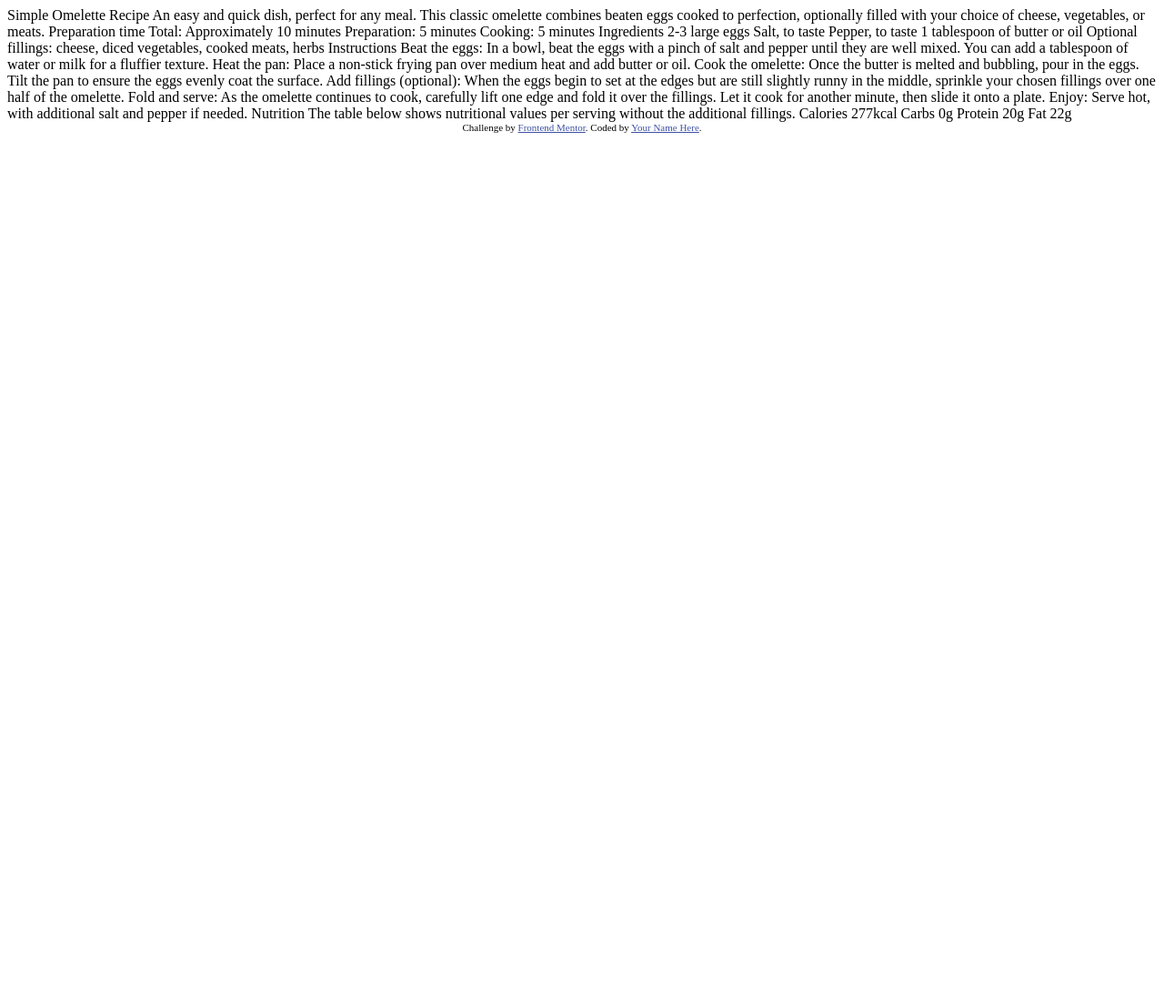
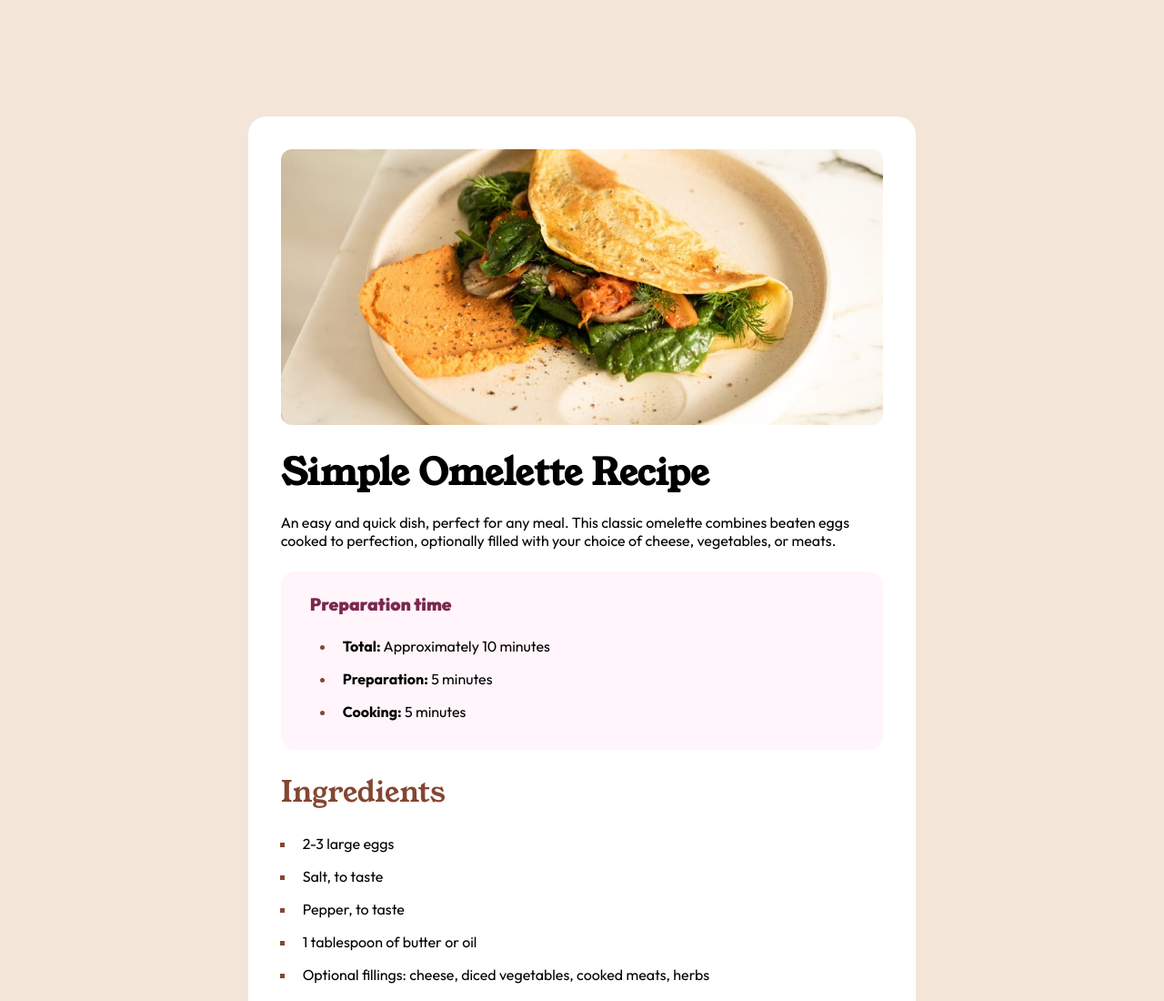
Before and after one commit to BejarL/recipe-page, a plain HTML site: page index.html in a window 1280 px wide. Shown: the top 1100 px of the page at 91% size. Before the commit the page ends 800 px from the top, so only its background shows below. Drawn offline with Linux system fonts and the light colour scheme.

Commit message:
Finished recipe page

```diff
--- a/index.html
+++ b/index.html
@@ -1,77 +1,134 @@
 <!DOCTYPE html>
 <html lang="en">
-<head>
-  <meta charset="UTF-8">
-  <meta name="viewport" content="width=device-width, initial-scale=1.0"> <!-- displays site properly based on user's device -->
+  <head>
+    <meta charset="UTF-8" />
+    <meta name="viewport" content="width=device-width, initial-scale=1.0" />
+    <link rel="preconnect" href="https://fonts.googleapis.com" />
+    <link rel="preconnect" href="https://fonts.gstatic.com" crossorigin />
+    <link
+      href="https://fonts.googleapis.com/css2?family=Outfit:wght@100..900&display=swap"
+      rel="stylesheet"
+    />
+    <link
+      href="https://fonts.googleapis.com/css2?family=Young+Serif&display=swap"
+      rel="stylesheet"
+    />
+    <link
+      rel="icon"
+      type="image/png"
+      sizes="32x32"
+      href="./assets/images/favicon-32x32.png"
+    />
+    <link rel="stylesheet" href="style.css" />
+    <title>Frontend Mentor | Recipe page</title>
+  </head>
+  <body>
+    <main>
+      <div class="image-container">
+        <img
+          src="assets/images/image-omelette.jpeg"
+          alt="An image of omelette"
+        />
+      </div>
+      <div class="container">
+        <section class="section section-header">
+          <h1>Simple Omelette Recipe</h1>
+          <p>
+            An easy and quick dish, perfect for any meal. This classic omelette
+            combines beaten eggs cooked to perfection, optionally filled with
+            your choice of cheese, vegetables, or meats.
+          </p>
+        </section>
+        <section class="section section-preparation">
+          <h2 class="prep-heading">Preparation time</h2>
+          <ul>
+            <li><b>Total:</b> Approximately 10 minutes</li>
+            <li><b>Preparation:</b> 5 minutes</li>
+            <li><b> Cooking:</b> 5 minutes</li>
+          </ul>
+        </section>
 
-  <link rel="icon" type="image/png" sizes="32x32" href="./assets/images/favicon-32x32.png">
+        <section class="section section-ingredients">
+          <h2>Ingredients</h2>
+          <ul>
+            <li>2-3 large eggs</li>
+            <li>Salt, to taste</li>
+            <li>Pepper, to taste</li>
+            <li>1 tablespoon of butter or oil</li>
+            <li>
+              Optional fillings: cheese, diced vegetables, cooked meats, herbs
+            </li>
+          </ul>
+        </section>
+        <section class="section section-instructions">
+          <h2>Instructions</h2>
+          <ol>
+            <li>
+              <b>Beat the eggs:</b>In a bowl, beat the eggs with a pinch of salt
+              and pepper until they are well mixed. You can add a tablespoon of
+              water or milk for a fluffier texture.
+            </li>
+            <li>
+              <b>Heat the pan:</b>Place a non-stick frying pan over medium heat
+              and add butter or oil.
+            </li>
+            <li>
+              <b>Cook the omelette:</b>Once the butter is melted and bubbling,
+              pour in the eggs. Tilt the pan to ensure the eggs evenly coat the
+              surface.
+            </li>
+            <li>
+              <b>Add fillings (optional):</b>When the eggs begin to set at the
+              edges but are still slightly runny in the middle, sprinkle your
+              chosen fillings over one half of the omelette.
+            </li>
+            <li>
+              <b> Fold and serve:</b> As the omelette continues to cook,
+              carefully lift one edge and fold it over the fillings. Let it cook
+              for another minute, then slide it onto a plate.
+            </li>
+            <li>
+              <b>Enjoy:</b>Serve hot, with additional salt and pepper if needed.
+            </li>
+          </ol>
+        </section>
+        <section class="section section-nutrition">
+          <h2>Nutrition</h2>
+          <p>
+            The table below shows nutritional values per serving without the
+            additional fillings.
+          </p>
+          <table>
+            <tbody>
+              <tr>
+                <td>Calories</td>
+                <td>277kcal</td>
+              </tr>
+              <tr>
+                <td>Carbs</td>
+                <td>0g</td>
+              </tr>
+              <tr>
+                <td>Protein</td>
+                <td>20g</td>
+              </tr>
+              <tr>
+                <td>Fat</td>
+                <td>22g</td>
+              </tr>
+            </tbody>
+          </table>
+        </section>
+      </div>
+    </main>
 
-  <title>Frontend Mentor | Recipe page</title>
-
-  <!-- Feel free to remove these styles or customise in your own stylesheet 👍 -->
-  <style>
-    .attribution { font-size: 11px; text-align: center; }
-    .attribution a { color: hsl(228, 45%, 44%); }
-  </style>
-</head>
-<body>
-
-  Simple Omelette Recipe
-
-  An easy and quick dish, perfect for any meal. This classic omelette combines beaten eggs cooked
-  to perfection, optionally filled with your choice of cheese, vegetables, or meats.
-
-  Preparation time
-
-  Total: Approximately 10 minutes
-  Preparation: 5 minutes
-  Cooking: 5 minutes
-
-  Ingredients
-
-  2-3 large eggs
-  Salt, to taste
-  Pepper, to taste
-  1 tablespoon of butter or oil
-  Optional fillings: cheese, diced vegetables, cooked meats, herbs
-
-  Instructions
-
-  Beat the eggs: In a bowl, beat the eggs with a pinch of salt and pepper until they are well mixed.
-  You can add a tablespoon of water or milk for a fluffier texture.
-
-  Heat the pan: Place a non-stick frying pan over medium heat and add butter or oil.
-
-  Cook the omelette: Once the butter is melted and bubbling, pour in the eggs. Tilt the pan to ensure
-  the eggs evenly coat the surface.
-
-  Add fillings (optional): When the eggs begin to set at the edges but are still slightly runny in the
-  middle, sprinkle your chosen fillings over one half of the omelette.
-
-  Fold and serve: As the omelette continues to cook, carefully lift one edge and fold it over the
-  fillings. Let it cook for another minute, then slide it onto a plate.
-
-  Enjoy: Serve hot, with additional salt and pepper if needed.
-
-  Nutrition
-
-  The table below shows nutritional values per serving without the additional fillings.
-
-  Calories
-  277kcal
-
-  Carbs
-  0g
-
-  Protein
-  20g
-
-  Fat
-  22g
-
-  <div class="attribution">
-    Challenge by <a href="https://www.frontendmentor.io?ref=challenge" target="_blank">Frontend Mentor</a>.
-    Coded by <a href="#">Your Name Here</a>.
-  </div>
-</body>
+    <footer class="attribution">
+      <p>
+        Challenge by
+        <a href="https://www.frontendmentor.io?ref=challenge" target="_blank"
+          >Frontend Mentor</a
+        >. Coded by <a href="https://github.com/BejarL">Lisset Bejar</a>.
+      </p>
+    </footer>
+  </body>
 </html>
--- /dev/null
+++ b/style.css
@@ -0,0 +1,159 @@
+* {
+  margin: 0;
+  padding: 0;
+  box-sizing: border-box;
+}
+:root {
+  --nutmeg: hsl(14, 45%, 36%);
+  --dark-rasberry: hsl(332, 51%, 32%);
+  --white: hsl(0, 0%, 100%);
+  --rose-white: hsl(330, 100%, 98%);
+  --eggshell: hsl(30, 54%, 90%);
+  --light-gray: hsl(30, 18%, 87%);
+  --wenge-brown: hsl(30, 10%, 34%);
+  --dark-charcoal: hsl(24, 5%, 18%);
+}
+body {
+  font-family: "Outfit", sans-serif;
+  display: grid;
+  place-content: center;
+  background-color: var(--eggshell);
+  min-height: 100vh;
+}
+h1,
+h2 {
+  font-family: "Young Serif", serif;
+  margin: 1.5rem 0 1rem;
+}
+
+h1 {
+  font-size: 2em;
+  font-weight: 700;
+}
+
+img {
+  display: block;
+  max-width: 100%;
+}
+
+main {
+  background-color: var(--white);
+  border-radius: 1.25rem;
+  max-width: 70ch;
+}
+
+.container {
+  padding-inline: 2rem;
+}
+
+.section {
+  padding-bottom: 1.5rem;
+}
+
+.section h2 {
+  color: var(--nutmeg);
+  font-weight: 500;
+}
+
+section .prep-heading {
+  color: var(--dark-rasberry);
+  margin: 0;
+  margin-bottom: 1rem;
+  font-size: 1.2em;
+  font-weight: 900;
+
+  font-family: "Outfit", sans-serif;
+}
+
+::marker {
+  color: var(--nutmeg);
+  font-weight: 900;
+}
+
+.section ul,
+ol {
+  padding: 0 1rem;
+}
+
+.section li {
+  padding: 0.5rem;
+}
+
+.section-preparation {
+  background-color: var(--rose-white);
+  padding: 1.5rem;
+  border-radius: 1rem;
+}
+
+.section-preparation ul {
+  padding-left: 1.75rem;
+}
+.section-instructions,
+.section-ingredients {
+  border-bottom: 1px solid var(--light-gray);
+}
+
+.section-ingredients ul {
+  list-style-type: square;
+}
+
+.section-instructions ol {
+  padding-left: 1.5rem;
+}
+
+table {
+  width: 100%;
+  margin-top: 1rem;
+}
+
+td {
+  padding: 0.75rem 1.5rem;
+  border-bottom: 1px solid var(--light-gray);
+}
+td:nth-child(even) {
+  color: var(--nutmeg);
+  font-weight: 900;
+}
+
+tr:last-child td {
+  border: none;
+}
+.attribution {
+  font-size: 0.75rem;
+  text-align: center;
+  margin: 1rem 0;
+}
+.attribution a {
+  color: hsl(228, 45%, 44%);
+}
+
+@media screen and (min-width: 640px) {
+  body {
+    padding: 8rem;
+  }
+
+  .container {
+    padding-inline: 2.25rem;
+  }
+
+  .image-container {
+    padding: 2.25rem 2.25rem 0;
+  }
+
+  img {
+    border-radius: 0.75rem;
+  }
+  h1 {
+    font-size: 2.5em;
+  }
+  h2 {
+    font-size: 2em;
+  }
+
+  .section-preparation {
+    padding: 1.5rem 2rem;
+  }
+  .attribution {
+    font-size: 1rem;
+  }
+}
```
Also changed, not shown: assets/images/Screenshot 2024-03-06 103136.png (added), 2 other files.
